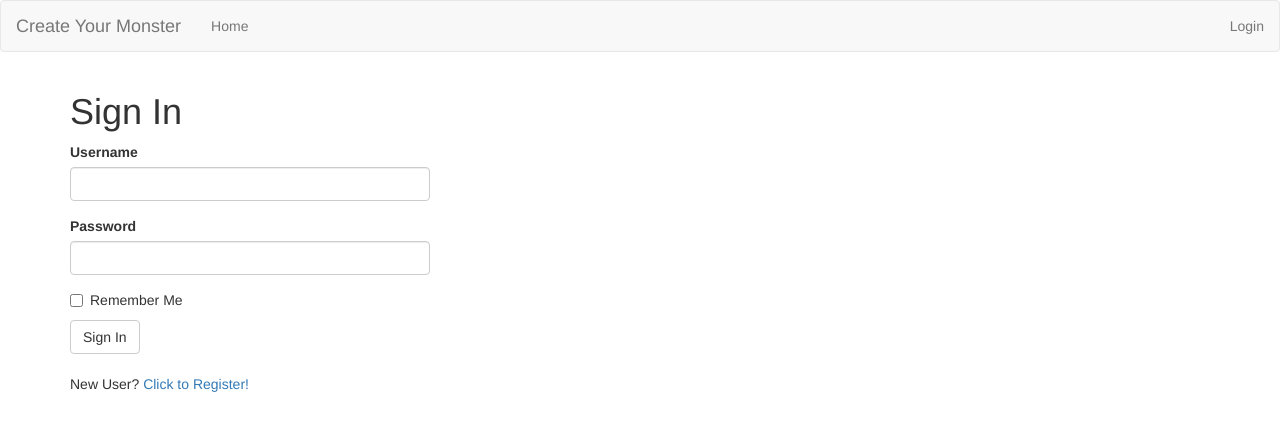
After one commit to jan-polivka/createyourmonster, a Flask app: template app/templates/login.html in a window 1280 px wide. The commit adds this page. Shown: the top 431 px of the page. Run offline with Flask 2, Linux system fonts and the light colour scheme; the template is opened without the code that fills it: values that come from a table or form of the project are taken from there, others are empty; some libraries are stand-ins or nearby versions.

Commit message:
registration, login and mysql

```diff
--- a/app/forms.py
+++ b/app/forms.py
@@ -1,5 +1,8 @@
 from flask_wtf import FlaskForm
-from wtforms import IntegerField, FieldList, FormField, StringField, SelectField, SubmitField
+from wtforms import BooleanField, IntegerField, FieldList, FormField, \
+                PasswordField, StringField, SelectField, SubmitField
+from wtforms.validators import DataRequired, Email, EqualTo, ValidationError
+from app.models import User
 
 #races=[('dwarf', 'Dwarf'), ('elf', 'Elf'), ('half', 'Halfling'),
 #        ('human', 'Human'), ('drag', 'Dragonborn'), ('gnome', 'Gnome'),
@@ -14,6 +17,32 @@ races=[('dwarf', 'Hill Dwarf'), ('elf', 'High Elf'),
 #variants = {'dwarf':[('hill', 'Hill Dwarf')], 'elf':[('high', 'High Elf')]}
 
 classes=[('barbarian', 'Barbarian'), ('bard', 'Bard')]
+
+class LoginForm(FlaskForm):
+    username = StringField('Username', validators=[DataRequired()])
+    password = PasswordField('Password', validators=[DataRequired()])
+    remember_me = BooleanField('Remember Me')
+    submit = SubmitField('Sign In')
+
+
+class RegistrationForm(FlaskForm):
+    username = StringField('Username', validators = [DataRequired()])
+    email = StringField('Email', validators = [DataRequired(), Email()])
+    password = PasswordField('Password', validators = [DataRequired()])
+    password2 = PasswordField('Repeat Password',
+                    validators = [DataRequired(), EqualTo('password')])
+    submit = SubmitField('Register')
+
+    def validate_username(self, username):
+        user = User.query.filter_by(username = username.data).first()
+        if user is not None:
+            raise ValidationError('Please use a different username')
+
+    def validate_email(self, email):
+        user = User.query.filter_by(email = email.data).first()
+        if user is not None:
+            raise ValidationError('Please use a different email address')
+
 
 class CharDets(FlaskForm):
     name = StringField('Character Name')
--- a/app/routes.py
+++ b/app/routes.py
@@ -1,6 +1,11 @@
-from flask import render_template, redirect, request, session
-from app import app
-from app.forms import CharDets, ClassDets, classes, singleClass
+from flask import flash, render_template, redirect, request, session, \
+                    url_for
+from flask_login import current_user, login_user, logout_user
+from app import app, db
+from app.models import Sheet, User
+from app.forms import CharDets, ClassDets, classes, LoginForm, \
+                        RegistrationForm, \
+                        singleClass
 from wtforms import IntegerField, FormField, SelectField
 
 @app.route('/')
@@ -8,22 +13,79 @@ from wtforms import IntegerField, FormField, SelectField
 def index():
     return render_template('index.html', title = 'Home')
 
+@app.route('/login', methods = ['GET', 'POST'])
+def login():
+    if current_user.is_authenticated:
+        return redirect(url_for('index'))
+    form = LoginForm()
+    if form.validate_on_submit():
+        user = User.query.filter_by(username=form.username.data).first()
+        if user is None or not user.check_password(form.password.data):
+            flash('Invalid username or password')
+            return redirect(url_for('login'))
+        login_user(user, remember=form.remember_me.data)
+        return redirect(url_for('index'))
+    return render_template('login.html', title='Sign In', form=form)
+
+@app.route('/logout')
+def logout():
+    logout_user()
+    return redirect(url_for('index'))
+
+@app.route('/register', methods=['GET','POST'])
+def register():
+    if current_user.is_authenticated:
+        return redirect(url_for('/index.html'))
+    form = RegistrationForm()
+    if form.validate_on_submit():
+        user = User(username = form.username.data, email = "x@y.cz")
+        user.set_password(form.password.data)
+        db.session.add(user)
+        db.session.commit()
+        flash('Congrats, you\'re registered!')
+        return redirect('/login')
+    return render_template('register.html', title = 'Register',
+                                                            form = form)
+
 @app.route('/charDet.html', methods=['GET','POST'])
 def charDet():
         form = CharDets()
         if form.validate_on_submit():
             session['level'] = form.level.data
-            return redirect('/classDet.html')
+            if current_user.is_authenticated:
+                s = Sheet(user_id=current_user.get_id(),
+                        name=form.name.data,
+                        gender=form.gender.data,
+                        level=form.level.data)
+                db.session.add(s)
+                db.session.commit()
+                print (Sheet.query.all())
+            return redirect('/index.html')
         return render_template('charDet.html', title='New Character',
                 form = form)
 
 @app.route('/classDet.html', methods=['GET','POST'])
 def classDet():
     form = ClassDets()
+    if form.validate_on_submit():
+        return redirect('/index.html')
     for i in range(session['level']):
         form.classList.append_entry(FormField(singleClass))
     return render_template('classDet.html', title='New Character',
             form = form, length = session['level'])
 
-@app.route('/skillsDet.html', methods=['GET','POST'])
-def skillsLangDet():
+#@app.route('/skillsDet.html', methods=['GET','POST'])
+#def skillsLangDet():
+
+@app.route('/characters.html')
+def charView():
+    if not current_user.is_authenticated:
+        return redirect(url_for('login'))
+    else:
+        #get the current user
+        us_id = current_user.get_id()
+        #fetch their data from the db
+        char = User.query.get(us_id)
+        lst = char.sheets.all()
+        return render_template('characters.html',
+                title = 'Your characters', lst = lst)
--- a/app/templates/base.html
+++ b/app/templates/base.html
@@ -21,7 +21,13 @@
 			<ul class="nav navbar-nav">
 					<li><a href="{{ url_for('index') }}">Home</a></li>
 			</ul>
-			</div>
+			<ul class = "nav navbar-nav navbar-right">
+				{% if current_user.is_anonymous %}
+               		<li><a href="{{ url_for('login') }}">Login</a></li>
+               	{% else %}
+              		<li><a href="{{ url_for('logout') }}">Logout</a></li>
+               	{% endif %}
+			</ul>
 		</div>
 	</nav>
 {% endblock %}
@@ -29,5 +35,5 @@
 {% block content %}
 	<div class="container">
 		{% block app_content %}{% endblock %}
-	</div
+	</div>
 {% endblock %}
--- /dev/null
+++ b/app/templates/login.html
@@ -0,0 +1,13 @@
+{% extends 'base.html' %}
+{% import 'bootstrap/wtf.html' as wtf %}
+
+{% block app_content %}
+    <h1>Sign In</h1>
+    <div class="row">
+        <div class="col-md-4">
+            {{ wtf.quick_form(form) }}
+        </div>
+    </div>
+    <br>
+    <p>New User? <a href="{{ url_for('register') }}">Click to Register!</a></p>
+{% endblock %}
--- a/config.py
+++ b/config.py
@@ -1,4 +1,10 @@
 import os
+basedir = os.path.abspath(os.path.dirname(__file__))
 
 class Config(object):
     SECRET_KEY = os.environ.get('SECRET_KEY') or 'whatevs'
+
+#    SQLALCHEMY_DATABASE_URI = os.environ.get('DATABASE_URL') or \
+#            'sqlite:///' + os.path.join(basedir, 'app.db')
+    SQLALCHEMY_DATABASE_URI = 'mysql+pymysql://admin:Vs2iezqPNu46y5oEhwiz@database-1.cmvprbv0qsfx.eu-central-1.rds.amazonaws.com:3306/tst'
+    SQLACHEMY_TRACK_MODIFICATIONS = False
```
Also changed, not shown: app/__init__.py (+8 -3 lines), app/models.py (added, +34 -0 lines), app/templates/characters.html (added, +13 -0 lines), app/templates/register.html (added, +11 -0 lines). Lines whose indentation alone changed are shown as unchanged.
